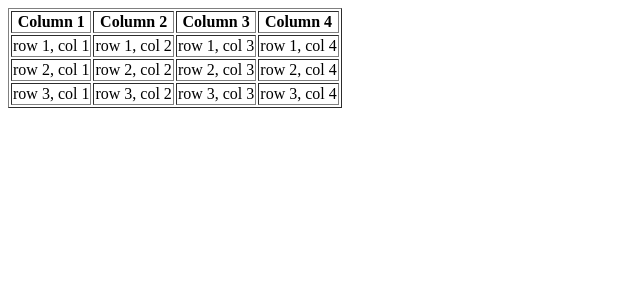
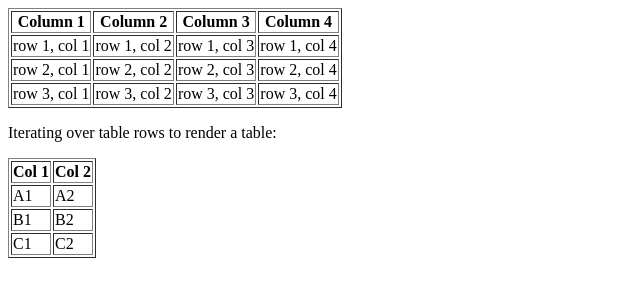
Before and after one commit to bebebebebe/templating, a plain HTML site: page transparency/table.html in a window 1280 px wide. Shown: the whole page, without its empty margins (0-640 px from the left). Drawn offline with Linux system fonts and the light colour scheme.

Commit message:
transparency table example, iterate over rows

```diff
--- a/data.js
+++ b/data.js
@@ -28,3 +28,12 @@ var tableData = {
     }
   ]
 };
+
+var table = {
+  heading: [{column: 'Col 1'}, {column: 'Col 2'}],
+  row: [
+    {col1: 'A1', col2: 'A2'},
+    {col1: 'B1', col2: 'B2'},
+    {col1: 'C1', col2: 'C2'}
+  ]
+};
--- a/transparency/table.html
+++ b/transparency/table.html
@@ -28,4 +28,20 @@
     </tbody>
   </table>
 
+<p>Iterating over table rows to render a table:</p>
+
+  <table border='1' id='table2'>
+  <thead>
+    <tr class='heading'>
+      <th class='column'></th>
+    </tr>
+  </thead>
+  <tbody class='row'>
+    <tr >
+      <td class='col1'></td>
+      <td class='col2'></td>
+    </tr>
+  </tbody>
+</table>
+
 </body>
--- a/transparency/template.js
+++ b/transparency/template.js
@@ -2,4 +2,6 @@ $(document).ready(function() {
 
   $('#table').render(tableData);
 
+  $('#table2').render(table);
+
 });
```
